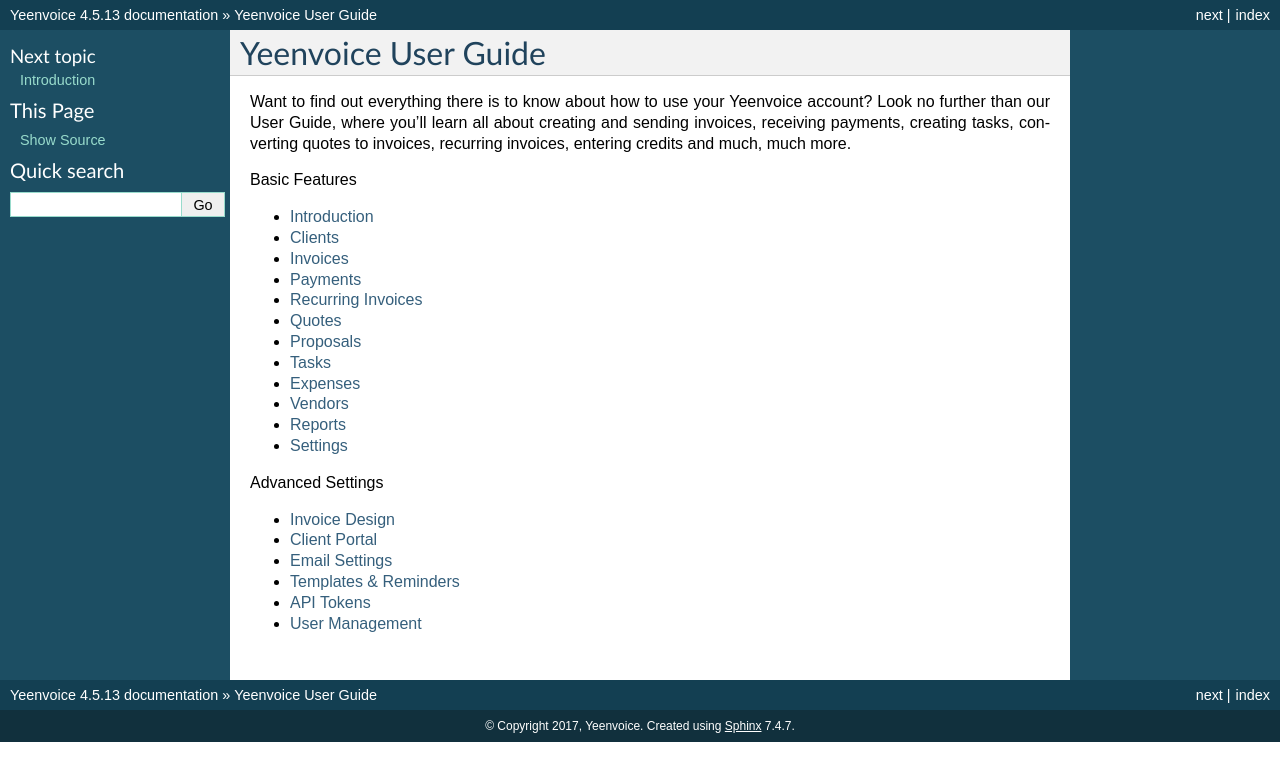
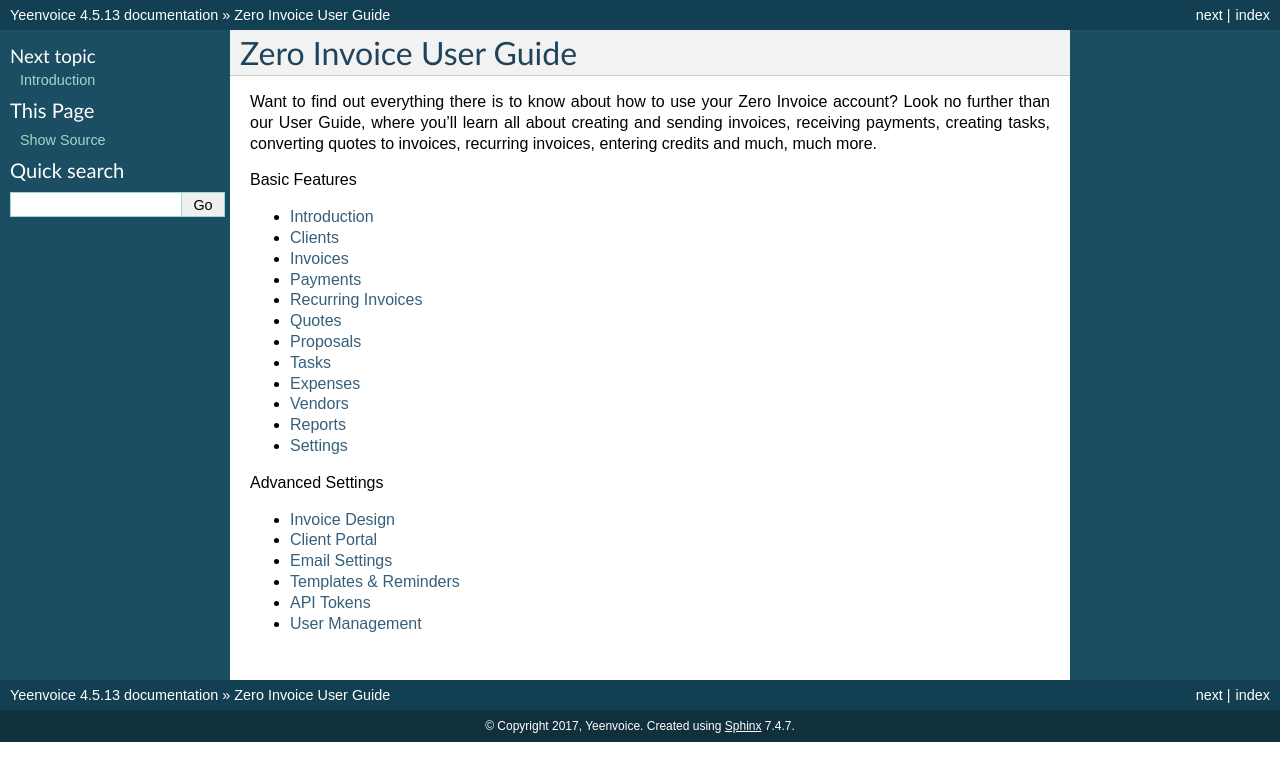
Before and after one commit to proenterprise/yeenvoice, a Sphinx documentation site: the page built from docs/index.rst, in a window 1280 px wide. Shown: the top 781 px of the page. Built offline with Sphinx 7.4.7, drawn with Linux system fonts in a browser that asks for light colours; pages that are not in the unit, such as notebooks, are missing from menus.

Commit message:
Update index.rst

```diff
--- a/docs/index.rst
+++ b/docs/index.rst
@@ -1,7 +1,7 @@
-Yeenvoice User Guide
+Zero Invoice User Guide
 ========================
 
-Want to find out everything there is to know about how to use your Yeenvoice account? Look no further than our User Guide, where you’ll learn all about creating and sending invoices, receiving payments, creating tasks, converting quotes to invoices, recurring invoices, entering credits and much, much more.
+Want to find out everything there is to know about how to use your Zero Invoice account? Look no further than our User Guide, where you’ll learn all about creating and sending invoices, receiving payments, creating tasks, converting quotes to invoices, recurring invoices, entering credits and much, much more.
 
 .. _basic-features:
 
```
